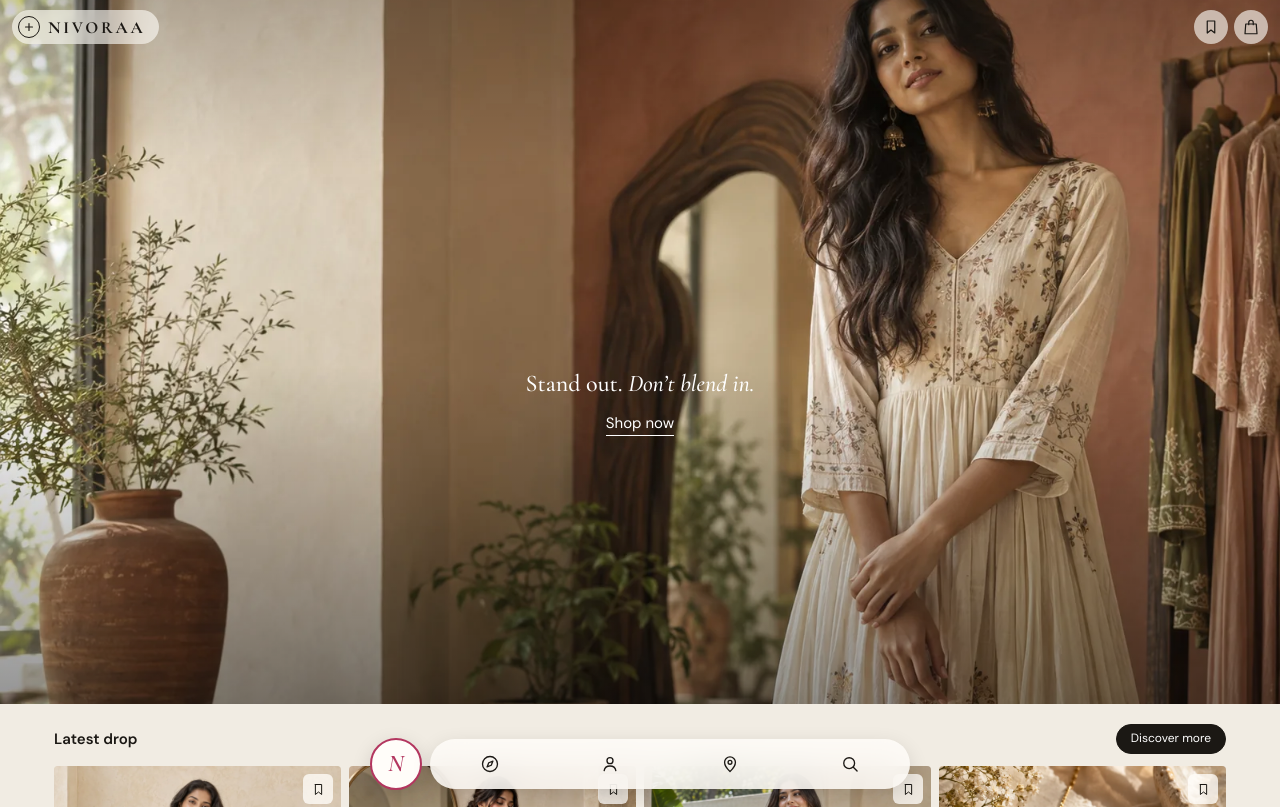
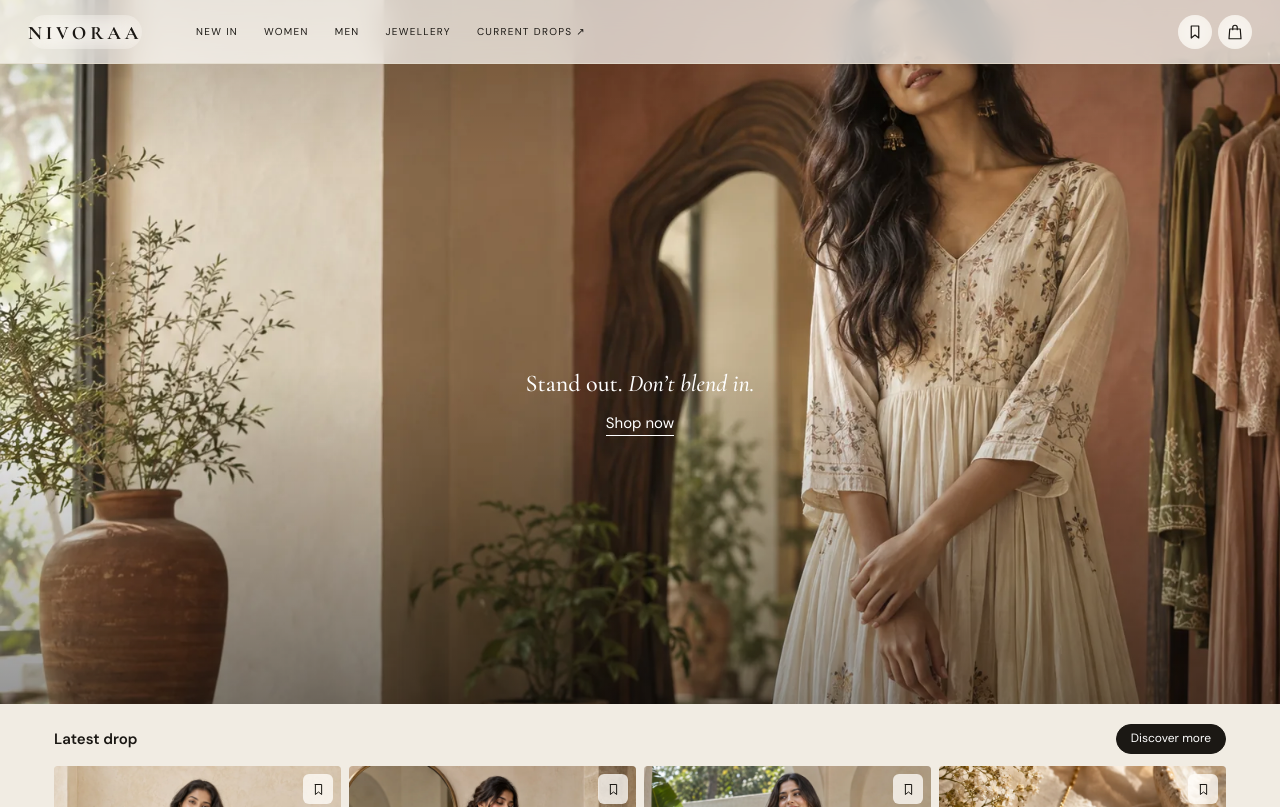
Before and after one commit to luminalearnin/Nivoraa, a website: page index.html in a window 1280 px wide. Shown: the top 807 px of the page. Drawn offline with nearby package versions, Linux system fonts and the light colour scheme.

Commit message:
Polish Nivoraa desktop storefront navigation

```diff
--- a/404.html
+++ b/404.html
@@ -12,12 +12,13 @@
 <link href="https://fonts.googleapis.com/css2?family=Cormorant+Garamond:ital,wght@0,500;0,600;0,700;1,500;1,600&family=DM+Sans:wght@400;500;600;700&display=swap" rel="stylesheet">
 <link rel="icon" href="favicon.svg" type="image/svg+xml">
 <link rel="preload" href="assets/editorial-hero.webp" as="image" fetchpriority="high">
-<link rel="stylesheet" href="styles.css?v=4">
+<link rel="stylesheet" href="styles.css?v=5">
 </head>
 <body data-page="home">
 <header class="top">
   <div class="pill"><button class="plus" data-act="menu" aria-label="Open menu"><svg viewBox="0 0 24 24"><path d="M12 5v14M5 12h14"/></svg></button><a class="logo" href="#/" aria-label="Nivoraa home">NIVORAA</a></div>
   <button class="fbtn" data-act="filters"><svg viewBox="0 0 24 24"><path d="M4 7h10M18 7h2M4 17h2M10 17h10"/><circle cx="16" cy="7" r="2"/><circle cx="8" cy="17" r="2"/></svg>Advance Filters</button>
+  <nav class="dnav" aria-label="Shop"><a href="#/collections/all">New in</a><a href="#/collections/women">Women</a><a href="#/collections/men">Men</a><a href="#/collections/jewellery">Jewellery</a><a href="https://www.instagram.com/nivoraa.guwahati/" target="_blank" rel="noopener">Current drops ↗</a></nav>
   <div class="tr">
     <button class="ic" data-act="wish" aria-label="Saved pieces"><svg viewBox="0 0 24 24"><path d="M7 4h10v16l-5-4-5 4V4Z"/></svg></button>
     <button class="ic" data-act="bag" aria-label="Open bag"><svg viewBox="0 0 24 24"><path d="M5 8h14l1 13H4L5 8Z"/><path d="M9 9V6a3 3 0 0 1 6 0v3"/></svg><i id="bc" hidden>0</i></button>
--- a/index.html
+++ b/index.html
@@ -12,12 +12,13 @@
 <link href="https://fonts.googleapis.com/css2?family=Cormorant+Garamond:ital,wght@0,500;0,600;0,700;1,500;1,600&family=DM+Sans:wght@400;500;600;700&display=swap" rel="stylesheet">
 <link rel="icon" href="favicon.svg" type="image/svg+xml">
 <link rel="preload" href="assets/editorial-hero.webp" as="image" fetchpriority="high">
-<link rel="stylesheet" href="styles.css?v=4">
+<link rel="stylesheet" href="styles.css?v=5">
 </head>
 <body data-page="home">
 <header class="top">
   <div class="pill"><button class="plus" data-act="menu" aria-label="Open menu"><svg viewBox="0 0 24 24"><path d="M12 5v14M5 12h14"/></svg></button><a class="logo" href="#/" aria-label="Nivoraa home">NIVORAA</a></div>
   <button class="fbtn" data-act="filters"><svg viewBox="0 0 24 24"><path d="M4 7h10M18 7h2M4 17h2M10 17h10"/><circle cx="16" cy="7" r="2"/><circle cx="8" cy="17" r="2"/></svg>Advance Filters</button>
+  <nav class="dnav" aria-label="Shop"><a href="#/collections/all">New in</a><a href="#/collections/women">Women</a><a href="#/collections/men">Men</a><a href="#/collections/jewellery">Jewellery</a><a href="https://www.instagram.com/nivoraa.guwahati/" target="_blank" rel="noopener">Current drops ↗</a></nav>
   <div class="tr">
     <button class="ic" data-act="wish" aria-label="Saved pieces"><svg viewBox="0 0 24 24"><path d="M7 4h10v16l-5-4-5 4V4Z"/></svg></button>
     <button class="ic" data-act="bag" aria-label="Open bag"><svg viewBox="0 0 24 24"><path d="M5 8h14l1 13H4L5 8Z"/><path d="M9 9V6a3 3 0 0 1 6 0v3"/></svg><i id="bc" hidden>0</i></button>
--- a/styles.css
+++ b/styles.css
@@ -180,3 +180,12 @@ body[data-page=account]{padding-bottom:0}
   .edit-tags{justify-content:flex-start}
   .product-glide .stack{padding-left:12vw;padding-right:12vw}
 }
+
+.dnav{display:none}
+@media(min-width:900px){
+  .top{position:fixed;padding:15px 28px 13px;background:rgba(255,253,249,.72);-webkit-backdrop-filter:blur(16px);backdrop-filter:blur(16px);border-bottom:1px solid rgba(226,218,203,.78)}
+  .pill{background:transparent;padding:0;height:34px}.pill .plus{display:none}.logo{font-size:19px;letter-spacing:.2em}
+  .dnav{display:flex;align-items:center;gap:26px;margin-left:46px;font-size:10px;letter-spacing:.13em;text-transform:uppercase;white-space:nowrap}
+  .dnav a{position:relative;padding:10px 0}.dnav a::after{content:"";position:absolute;left:0;right:100%;bottom:4px;height:1px;background:var(--rose);transition:right .22s ease}.dnav a:hover::after{right:0}
+  .top .tr{margin-left:auto}.dock{display:none}.hero{margin-top:0}
+}
```
Also changed, not shown: collections/jewellery/index.html (+2 -1 lines), collections/kids/index.html (+2 -1 lines), collections/men/index.html (+2 -1 lines), collections/women/index.html (+2 -1 lines), products/gulabi-midi/index.html (+2 -1 lines), products/noir-dress/index.html (+2 -1 lines), products/small-moments/index.html (+2 -1 lines), products/sunday-cotton/index.html (+2 -1 lines), shop/index.html (+2 -1 lines).
